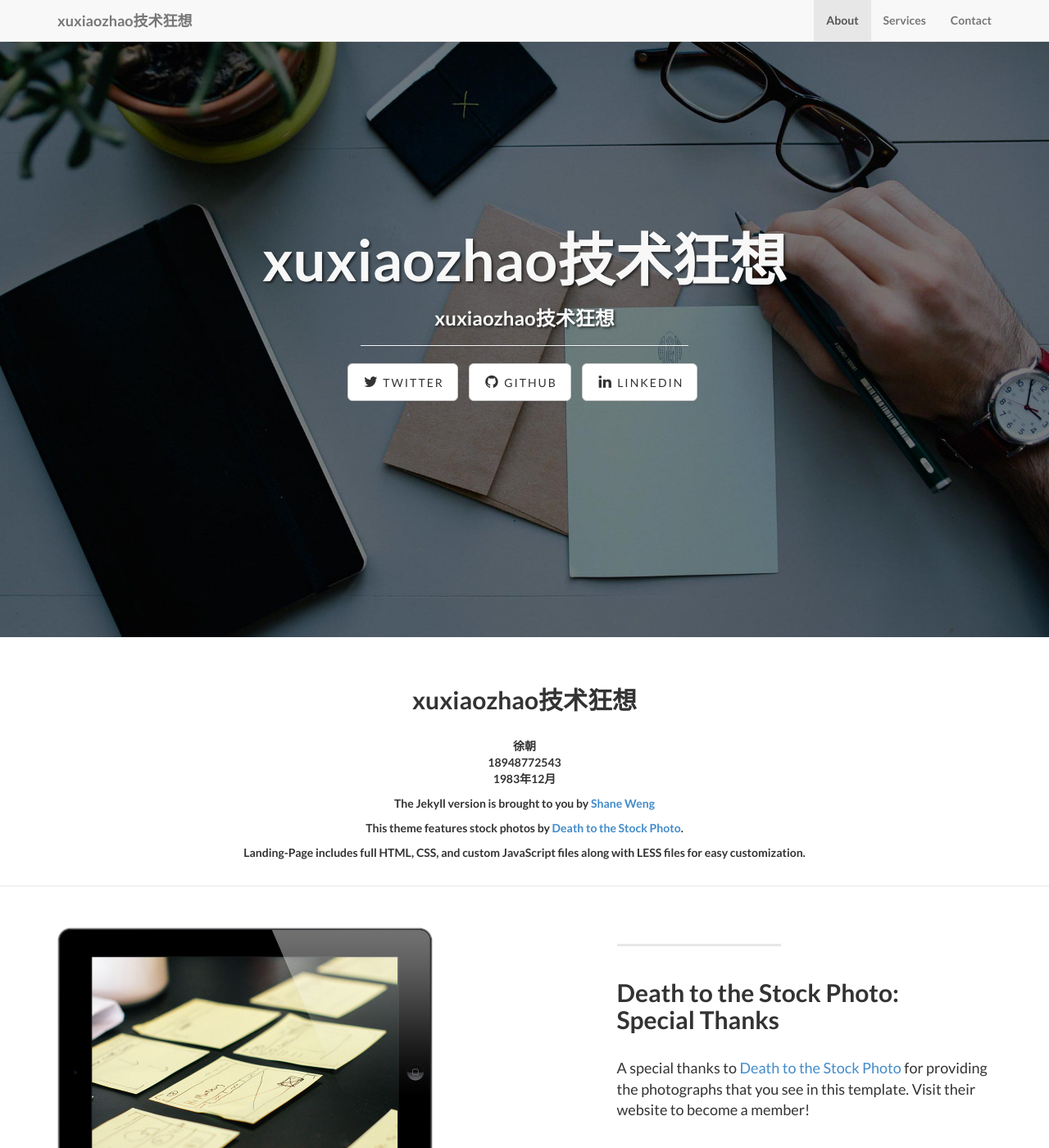
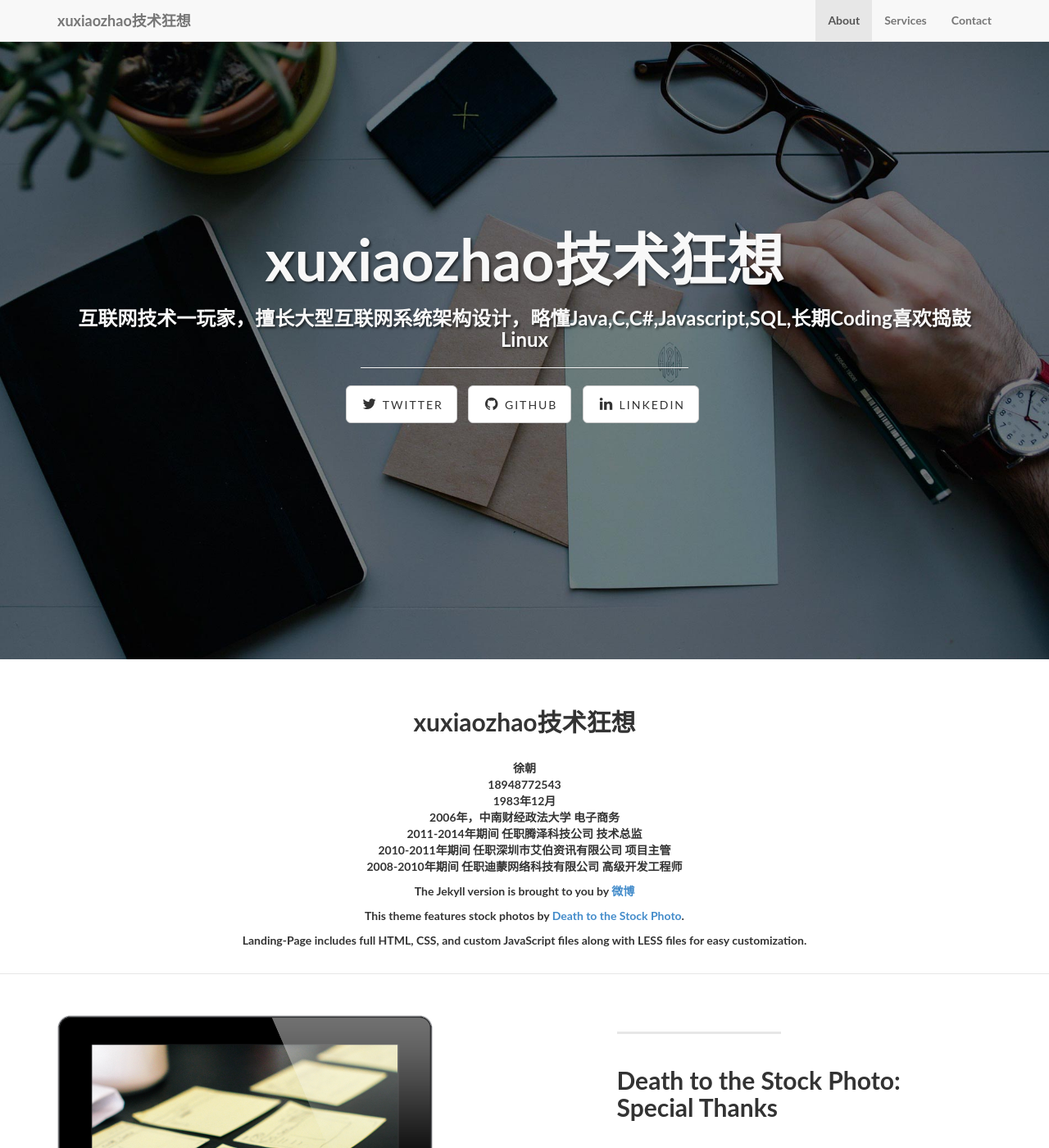
Before and after one commit to xuzhao1211/xuzhao1211.github.io, a Jekyll site: the page built from index.html, in a window 1280 px wide and 1400 px high. Shown: the whole window at 82% size. Built offline with Jekyll 4.4.1, drawn with Linux system fonts in a browser that asks for light colours.

Commit message:
修改首页在

```diff
--- a/_includes/about.html
+++ b/_includes/about.html
@@ -8,9 +8,14 @@
                 <p>徐朝<br/>
 				18948772543<br/>
 				1983年12月<br/>
+				2006年，中南财经政法大学 电子商务<br/>
+
+				2011-2014年期间 任职腾泽科技公司 技术总监<br/>
+				2010-2011年期间 任职深圳市艾伯资讯有限公司 项目主管<br/>
+				2008-2010年期间 任职迪蒙网络科技有限公司 高级开发工程师<br/>
 
 				</p>
-                <p>The Jekyll version is brought to you by <a href="https://github.com/swcool">Shane Weng</a></p>
+                <p>The Jekyll version is brought to you by <a href="http://weibo.com/rockgeek">微博</a></p>
                 <p>This theme features stock photos by <a href="http://join.deathtothestockphoto.com//">Death to the Stock Photo</a>.</p>
                 <p>Landing-Page includes full HTML, CSS, and custom JavaScript files along with LESS files for easy customization.</p>
                 <br/>
--- a/_includes/head.html
+++ b/_includes/head.html
@@ -16,7 +16,7 @@
 
     <!-- Custom Fonts -->
     <link href="font-awesome-4.1.0/css/font-awesome.min.css" rel="stylesheet" type="text/css">
-    <link href="http://fonts.googleapis.com/css?family=Lato:300,400,700,300italic,400italic,700italic" rel="stylesheet" type="text/css">
+    <!-- <link href="http://fonts.googleapis.com/css?family=Lato:300,400,700,300italic,400italic,700italic" rel="stylesheet" type="text/css">-->
 
     <!-- HTML5 Shim and Respond.js IE8 support of HTML5 elements and media queries -->
     <!-- WARNING: Respond.js doesn't work if you view the page via file:// -->
--- a/index.html
+++ b/index.html
@@ -1,5 +1,5 @@
 ---
 layout: default
 title: xuxiaozhao技术狂想
-subTitle: xuxiaozhao技术狂想
+subTitle:  互联网技术一玩家，擅长大型互联网系统架构设计，略懂Java,C,C#,Javascript,SQL,长期Coding喜欢捣鼓Linux
 ---
```
